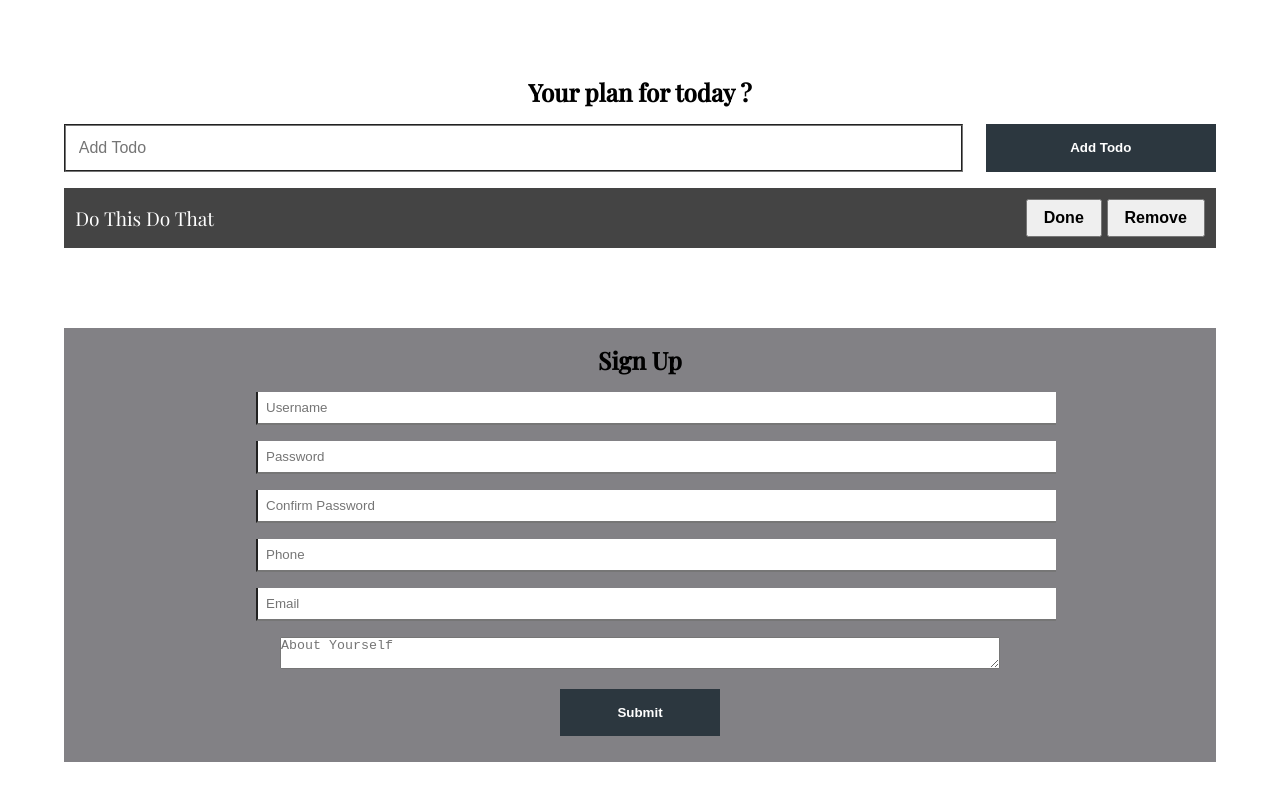
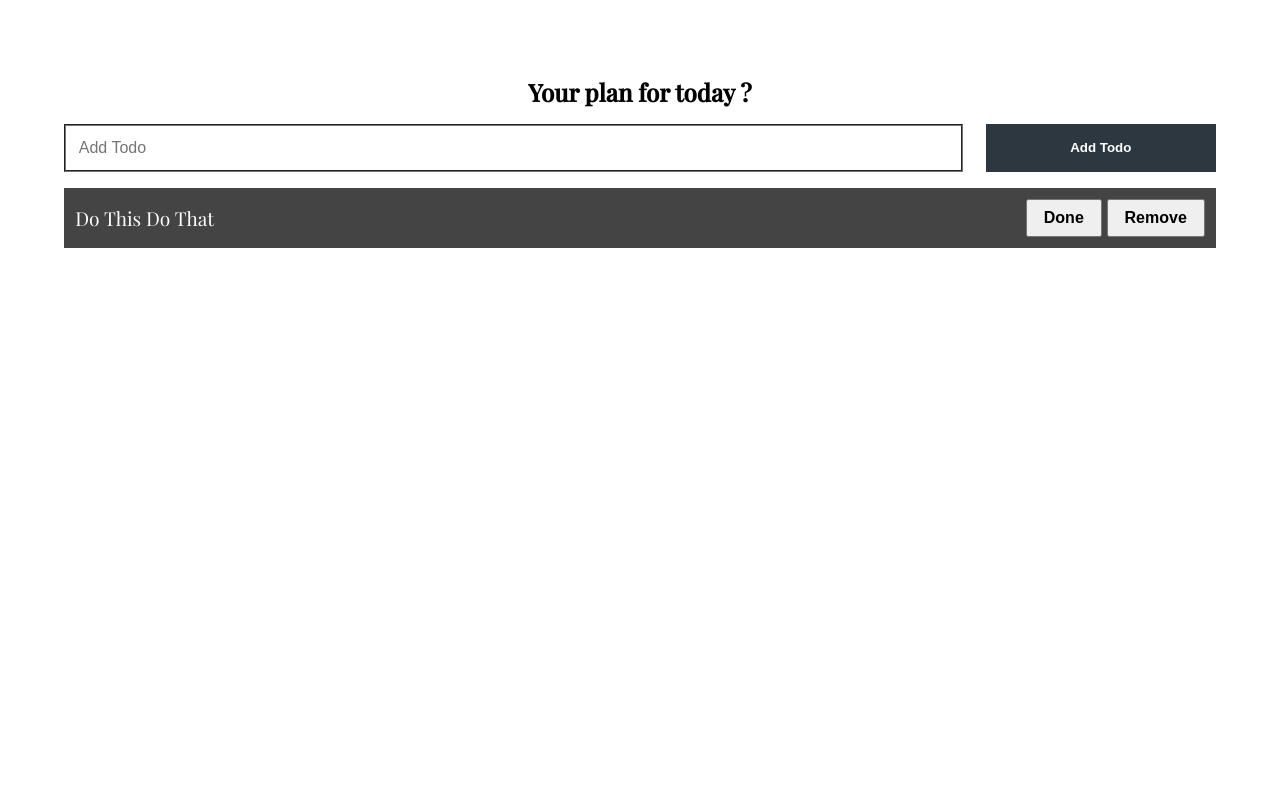
Before and after one commit to Salman-Irfan/todoAppJavaScript, a plain HTML site: page index.html in a window 1280 px wide. Shown: the part 484-1284 px from the top of the page. After the commit the page ends 800 px from the top, so only its background shows below. Drawn offline with nearby package versions, Linux system fonts and the light colour scheme; a web font is replaced by a local one.

Commit message:
remove non functional signup form

```diff
--- a/index.html
+++ b/index.html
@@ -15,7 +15,6 @@
             <ul class="nav-items">
                 <li class="nav-item"><a href="#home">Home</a></li>
                 <li class="nav-item"><a href="">Todo</a></li>
-                <li class="nav-item"><a href="">Sign Up</a></li>
             </ul>
         </nav>
         <div class="headline">
@@ -41,36 +40,6 @@
             </li>
         </ul>
     </section>
-
-    <section class="section-signup container">
-        <h2>Sign Up</h2>
-        <form class="signup-form">
-            <div class="form-group">
-                <label for="username"></label>
-                <input type="text" name="username" id="username" placeholder="Username" autocomplete required>
-            </div>
-            <div class="form-group">
-                <label for="password"></label>
-                <input type="password" name="password" id="password" placeholder="Password">
-            </div>
-            <div class="form-group">
-                <label for="confirmPassword"></label>
-                <input type="password" name="confirmPassword" id="confirmPassword" placeholder="Confirm Password">
-            </div>
-            <div class="form-group">
-                <label for="phone"></label>
-                <input type="text" name="phone" id="phone" placeholder="Phone" autocomplete>
-            </div>
-            <div class="form-group">
-                <label for="email"></label>
-                <input type="email" name="email" id="email" placeholder="Email" autocomplete required>
-            </div>
-            <div class="form-group">
-                <label for="about"></label>
-                <textarea name="about" id="about" cols="100" rows="2" placeholder="About Yourself"></textarea>
-            </div>
-            <button type="submit" class="btn btn-submit">Submit</button>
-        </form>
-    </section>
+    <br><br><br>
 </body>
 </html>
```
